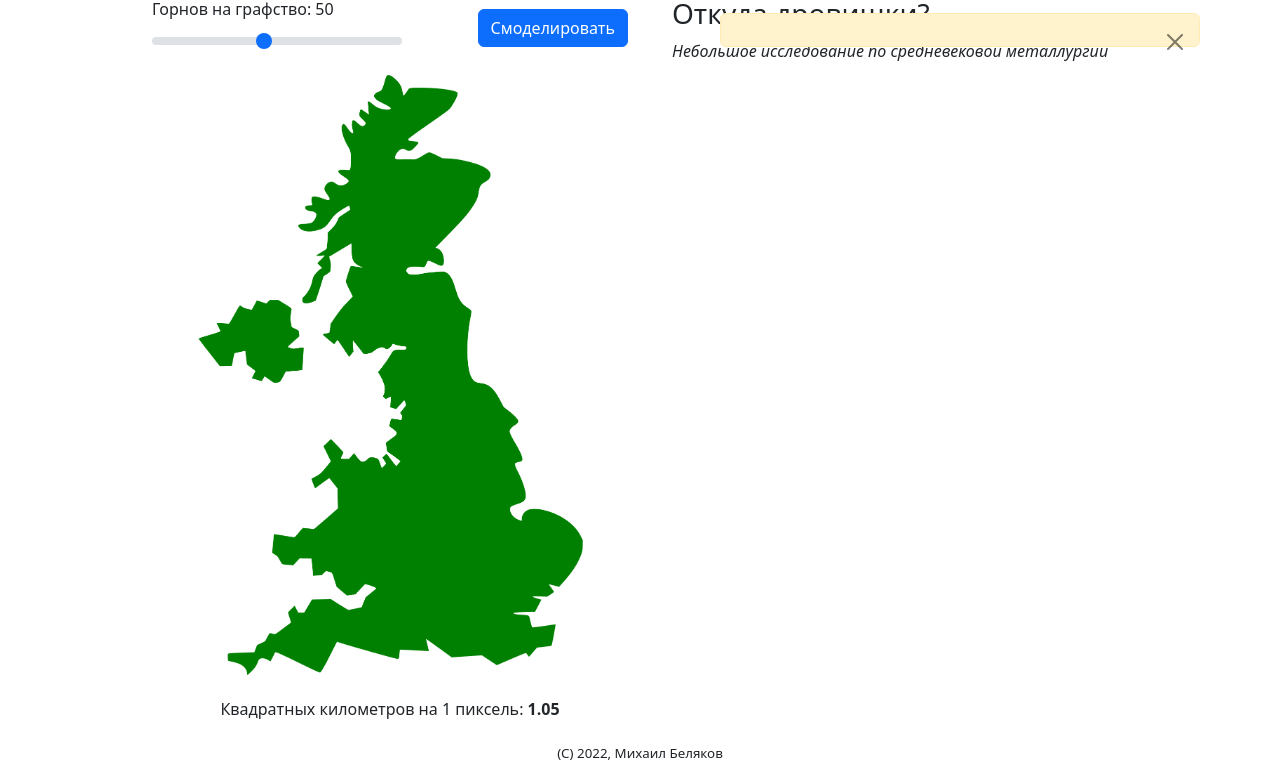
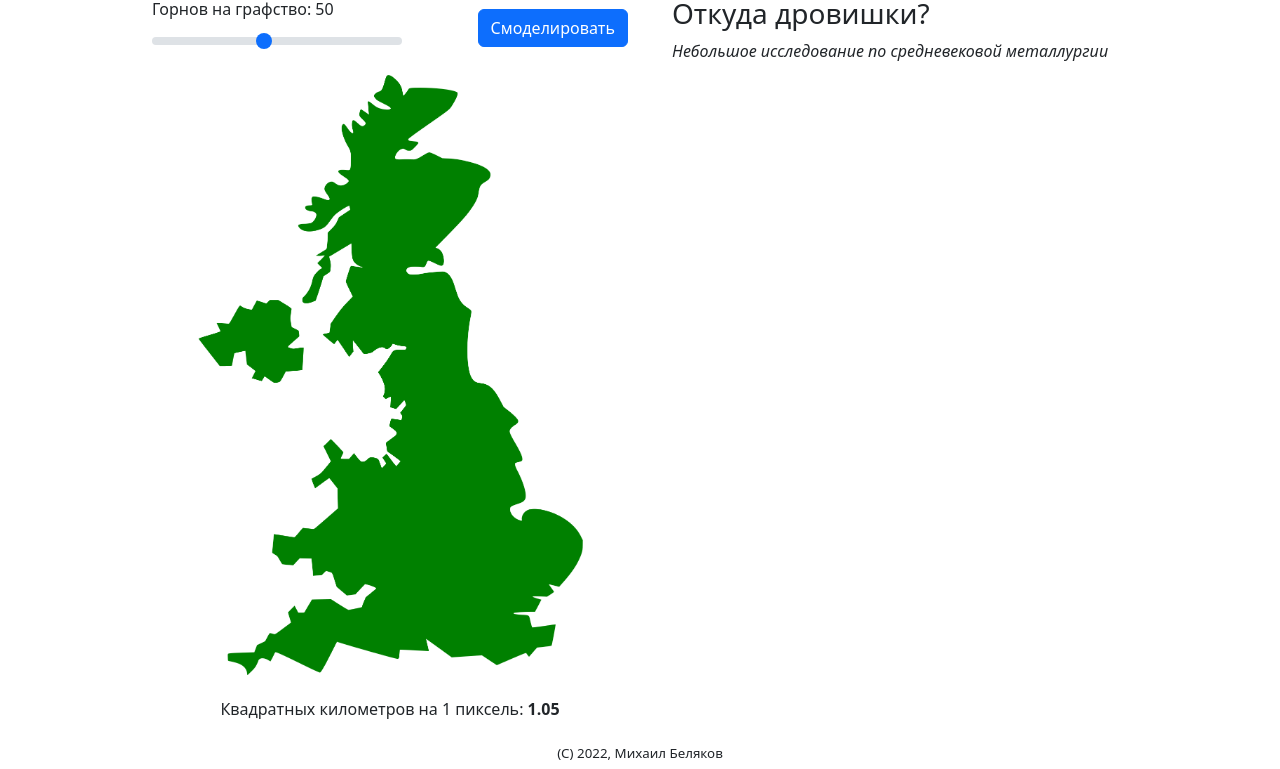
Before and after one commit to yababay/deforestation-in-great-britain, a website: page index.html in a window 1280 px wide. Shown: the part 67-836 px from the top of the page. Drawn offline with Linux system fonts and the light colour scheme.

Commit message:
alert is hidden

```diff
--- a/index.html
+++ b/index.html
@@ -45,7 +45,7 @@
     <!-- div class="alert alert-primary d-none" role="alert" id="conclusion">
         A simple primary alert—check it out!
     </div -->
-    <div class="alert alert-warning alert-dismissible fade show" role="alert" id="conclusion">
+    <div class="alert alert-warning alert-dismissible fade show d-none" role="alert" id="conclusion">
         <span></span>
         <button type="button" class="btn-close" data-bs-dismiss="alert" aria-label="Close"></button>
     </div>
```
